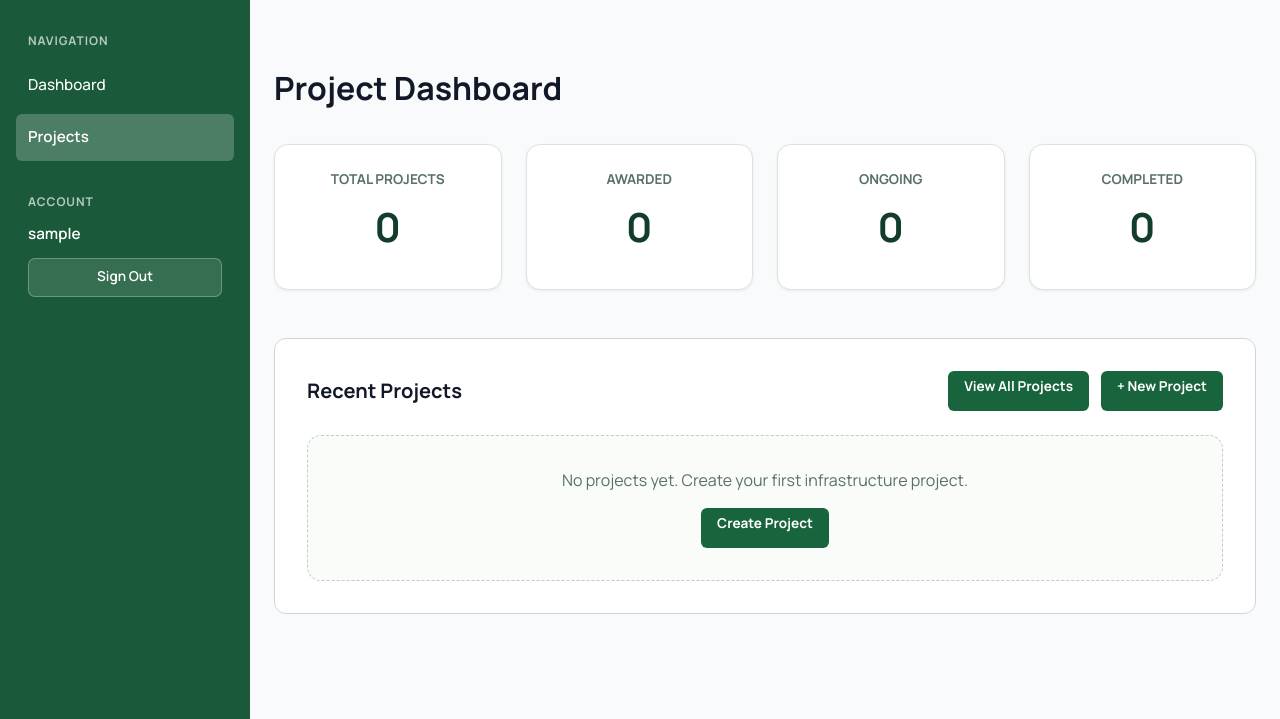
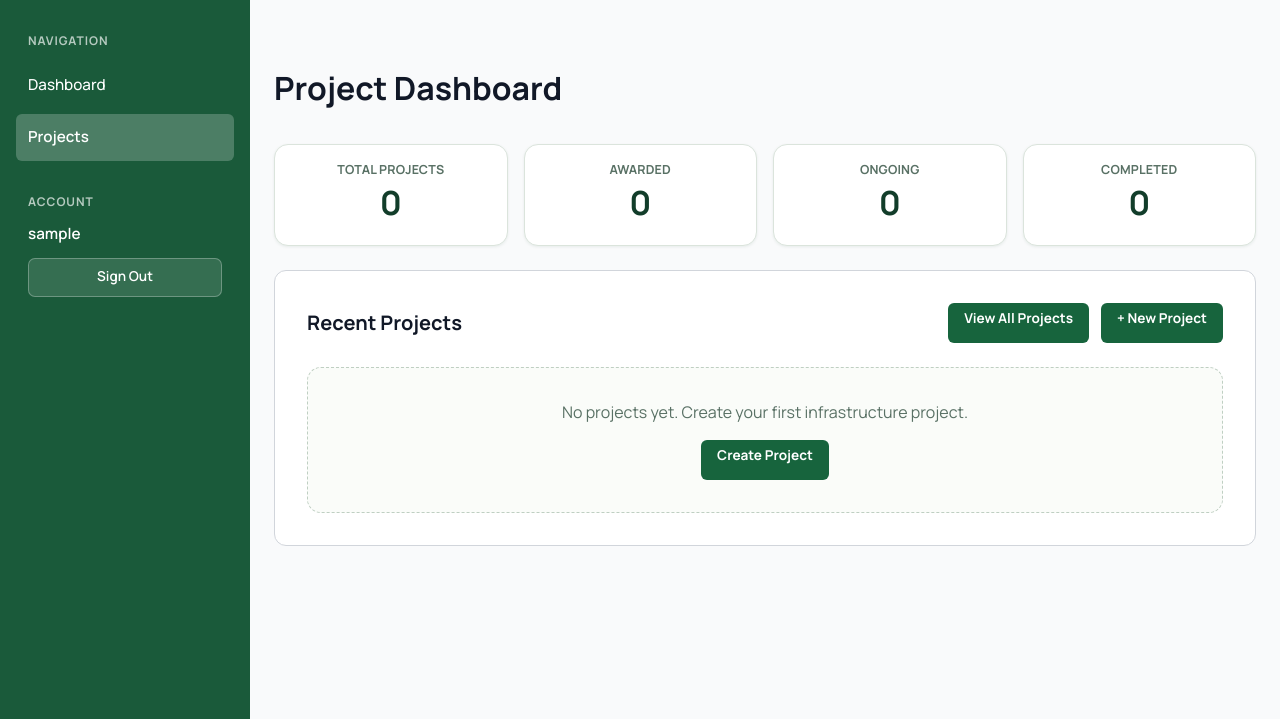
Before and after one commit to AboloftZeke/Gabaldon-Municipality-Project-Tracker, a Django app: page /engineering/dashboard/infrastructure/dashboard/ in a window 1280 px wide. Shown: the part 74-793 px from the top of the page. Run offline with Django 5.2, Linux system fonts and the light colour scheme; the visitor is signed in with stand-in values (Sample User, id 1); data comes from the database, SQL or seed files in the repository; data that the repository does not hold is empty; parts of the project's set-up code (start-up, migrations or seed data) failed here and were passed over.

Commit message:
Reduce project dashboard statistic card size

```diff
--- a/static/css/templates/projects/project_dashboard.css
+++ b/static/css/templates/projects/project_dashboard.css
@@ -577,3 +577,50 @@
     background: rgba(255, 255, 255, .22);
     color: #fff;
 }
+
+/* Compact dashboard statistics for faster scanning. */
+.project-dashboard-layout .stats-grid {
+    gap: 1rem;
+    margin-bottom: 1.5rem;
+}
+
+.project-dashboard-layout .stat-card {
+    min-height: 6.4rem;
+    padding: 1rem;
+}
+
+.project-dashboard-layout .stat-label {
+    font-size: .78rem;
+    letter-spacing: .015em;
+}
+
+.project-dashboard-layout .stat-value {
+    margin: .35rem 0 0;
+    font-size: clamp(1.8rem, 2.6vw, 2.2rem);
+    line-height: 1.1;
+}
+
+.project-dashboard-layout .stats-grid--investment {
+    grid-template-columns: minmax(0, 22rem);
+    justify-content: center;
+}
+
+.project-dashboard-layout .stats-grid--investment .stat-card {
+    min-height: 5.9rem;
+}
+
+@media (max-width: 700px) {
+    .project-dashboard-layout .stats-grid {
+        grid-template-columns: repeat(2, minmax(0, 1fr));
+    }
+
+    .project-dashboard-layout .stats-grid--investment {
+        grid-template-columns: minmax(0, 1fr);
+    }
+}
+
+@media (max-width: 420px) {
+    .project-dashboard-layout .stats-grid {
+        grid-template-columns: 1fr;
+    }
+}
```
